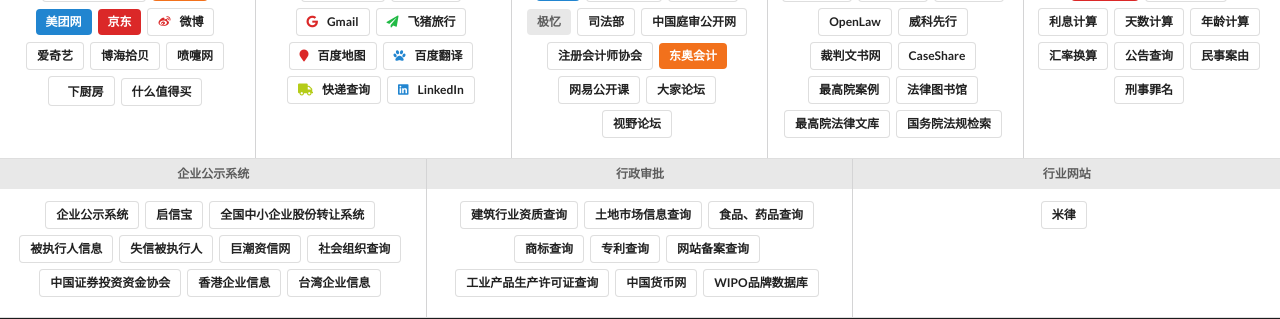
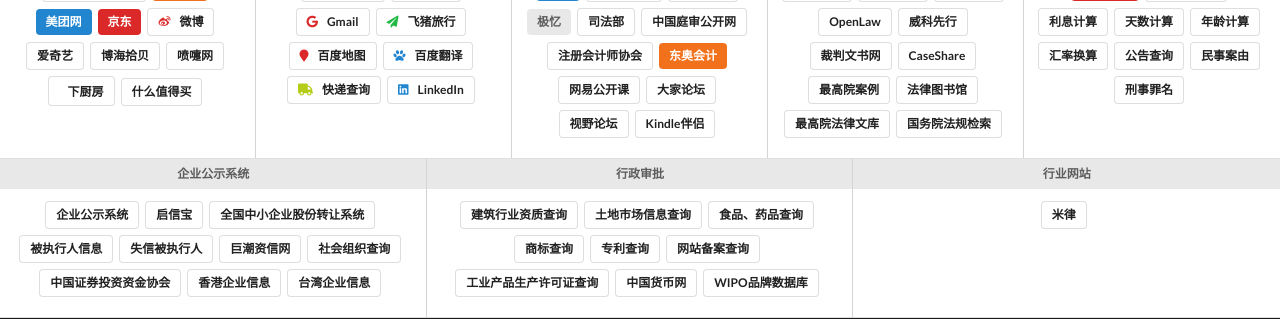
Before and after one commit to cainiuwow/Falin-Navi, a Jekyll site: the page built from index.html, in a window 1280 px wide. Shown: the part 768-1087 px from the top of the page. Built offline with Jekyll 4.4.1, drawn with Linux system fonts in a browser that asks for light colours; nearby versions of some CDN libraries; comment, search, counter and statistics services are not loaded.

Commit message:
Update links.yml

```diff
--- a/_data/links.yml
+++ b/_data/links.yml
@@ -133,6 +133,10 @@
     - name: 视野论坛
       style: basic
       url: http://bbs.esnai.com/forum-16-1.html
+
+    - name: Kindle伴侣
+      style: basic
+      url: https://kindlefere.com
 
   - category: 法律/案例检索
     links:
```
